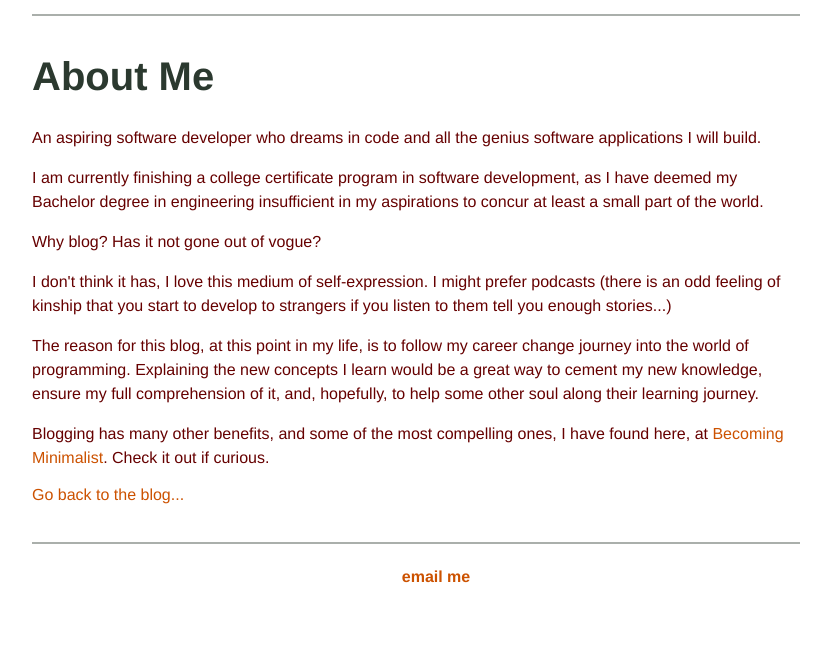
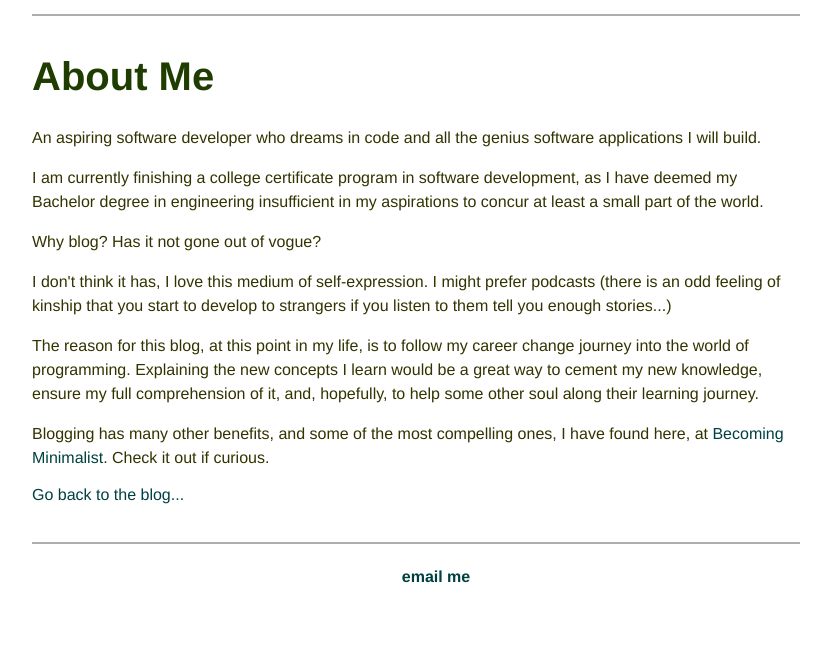
Before and after one commit to dostap/dostap, a Jekyll site: the page built from about/index.html, in a window 1280 px wide. Shown: the part 563-1216 px from the top of the page, without its empty margins (224-1055 px from the left). Built offline with Jekyll 4.4.1, drawn with Linux system fonts in a browser that asks for light colours.

Commit message:
Update main.css

```diff
--- a/css/main.css
+++ b/css/main.css
@@ -20,19 +20,25 @@ footer ul li{
 
 a {
     text-decoration: none;
-    color: #CC5200;
+    color: #004040;
 }
 a:hover {
-    color: #B26B24;
+    color: #008F6B;
+}
+a:visited{
+    color: #004700;
+}
+nav ul li a{
+    color:#1F3D00;
 }
 h1 {
     font-size: 2.5em;
-  color: #2b392f;
+  color: #1F3D00;
 }
 p {
     font-size: 1em;
     line-height: 1.5em;
-    color: #660000;
+    color: #333300;
 }
 footer {
     font-size: 1em;
```
